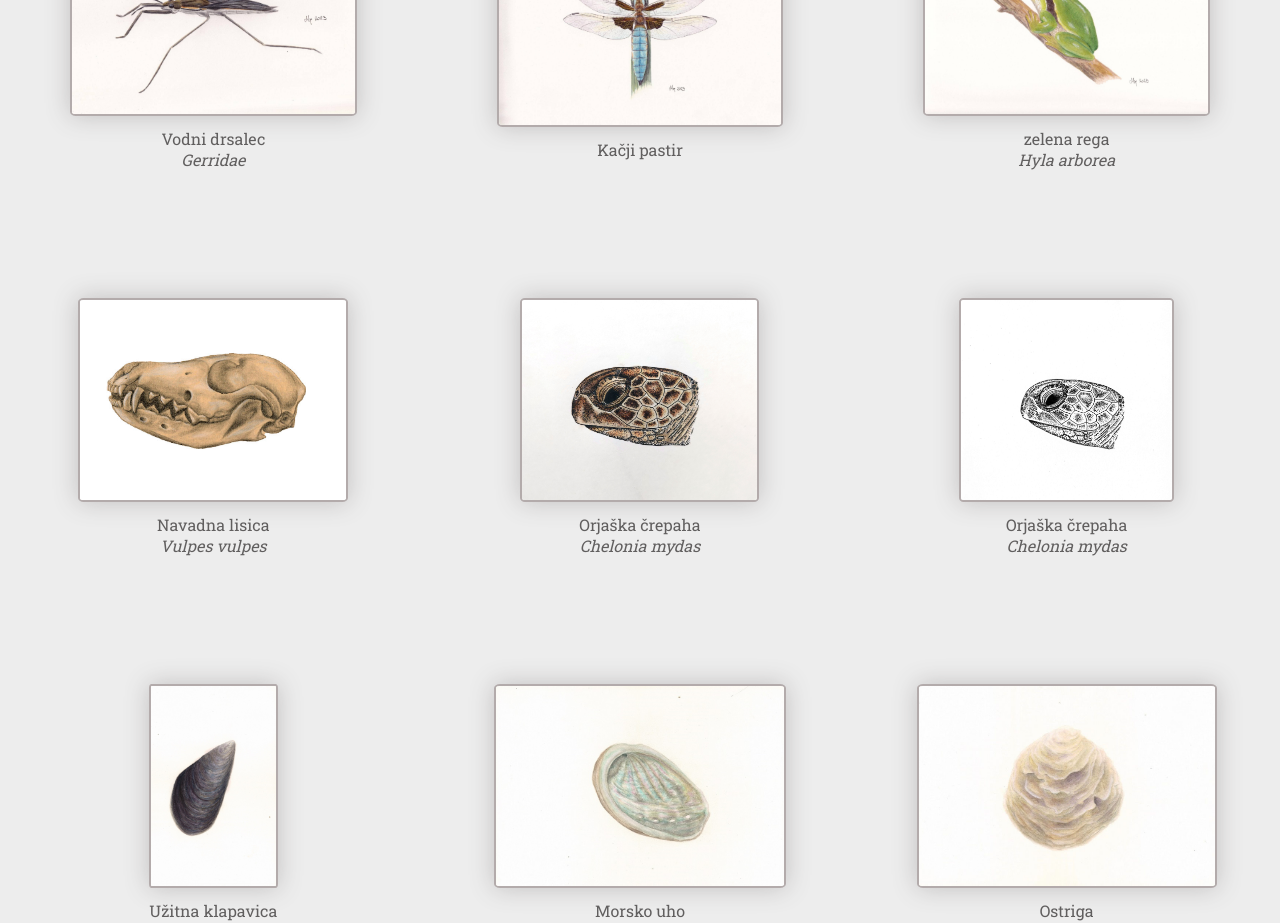
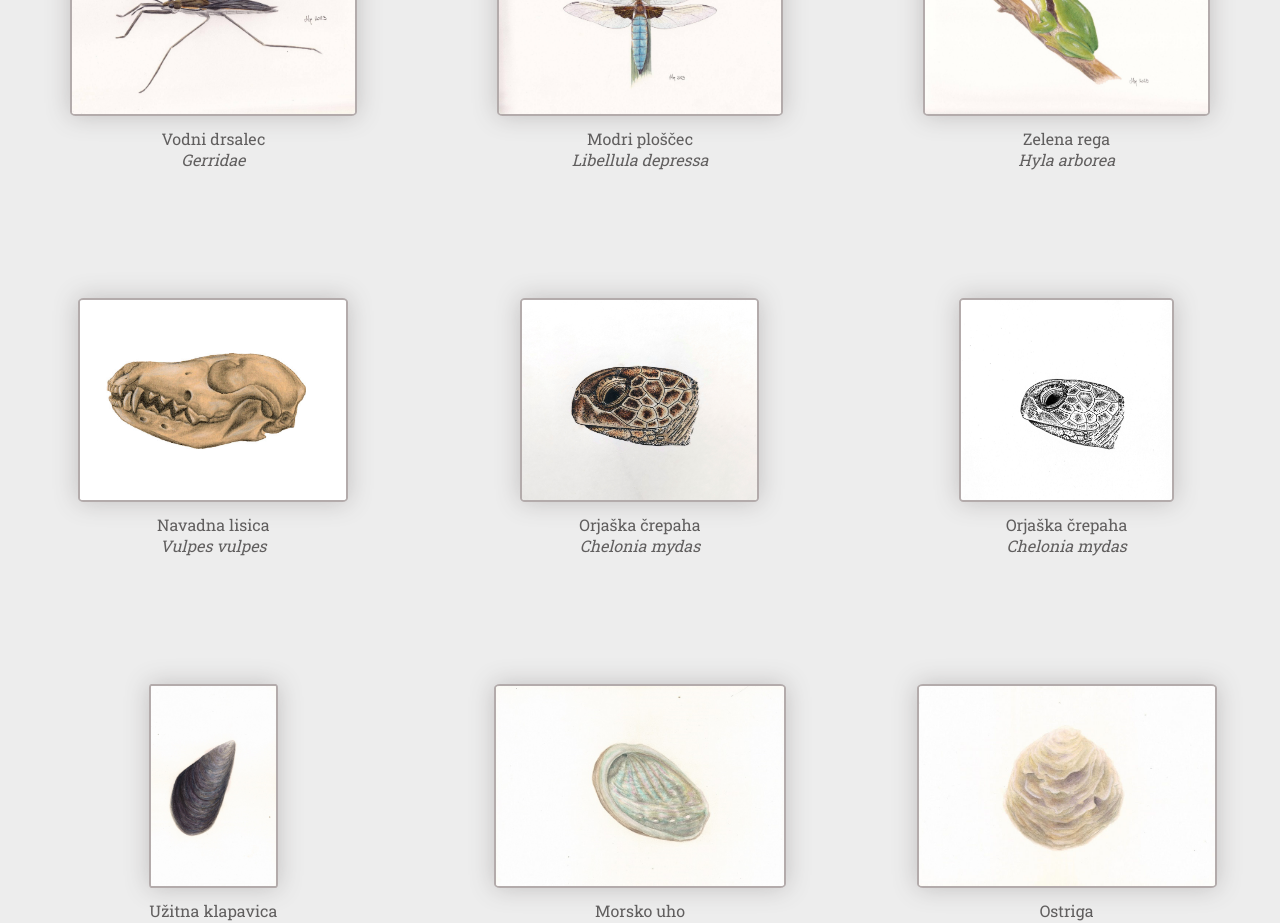
Before and after one commit to jureperos/Manja_Art_React, a React (Create React App) app: page /portfolio/zivali in a window 1280 px wide. Shown: the part 2360-3283 px from the top of the page. Built offline with nearby package versions, Linux system fonts and the light colour scheme; a web font is replaced by a local one.

Commit message:
text changes

```diff
--- a/src/components/portfolio/ZivaliArr.js
+++ b/src/components/portfolio/ZivaliArr.js
@@ -93,14 +93,14 @@ const ZivaliArr = [
     {
         index: 13,
         src: require('./assets/zivali/pastir.jpeg'),
-        title: 'Kačji pastir',
-        sciName: '',
-        description: 'Kačji pastir. Medij akvarel.'
+        title: 'Modri ploščec',
+        sciName: 'Libellula depressa',
+        description: 'Modri ploščec. Medij akvarel.'
     },
     {
         index: 14,
         src: require('./assets/zivali/rega.jpeg'),
-        title: 'zelena rega',
+        title: 'Zelena rega',
         sciName: 'Hyla arborea',
         description: 'Zelena rega. Medij akvarel.'
     },
```
